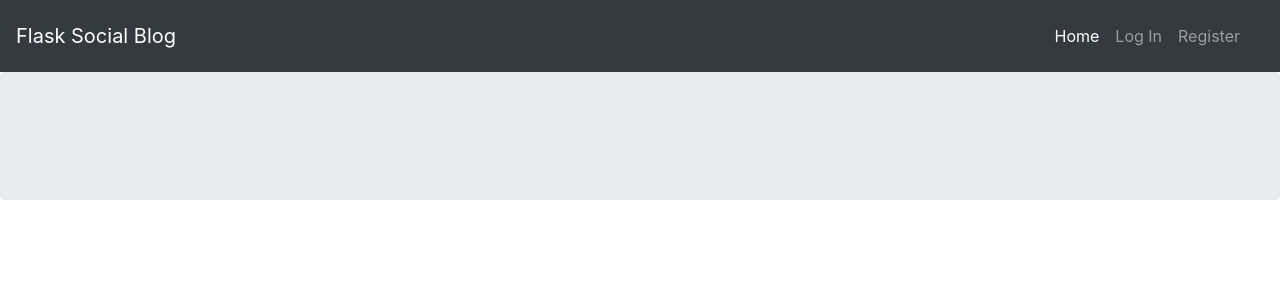
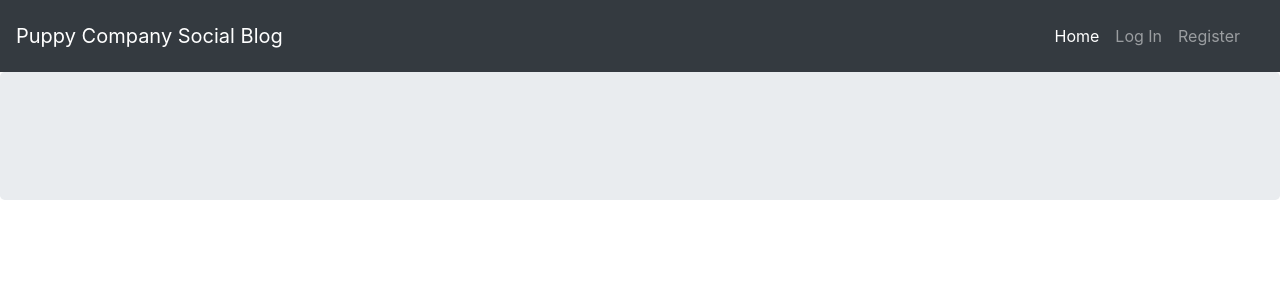
Before and after one commit to ghigbie/social-flask-blog, a Python web app: template puppycompanyblog/templates/base.html in a window 1280 px wide. Shown: the top 300 px of the page. Run offline with Jinja, Linux system fonts and the light colour scheme; the template is opened without the code that fills it, so the values that code supplies are empty; some libraries are stand-ins or nearby versions.

Commit message:
Edit base template

```diff
--- a/puppycompanyblog/templates/base.html
+++ b/puppycompanyblog/templates/base.html
@@ -7,13 +7,13 @@
     <meta http-equiv="X-UA-Compatible" content="ie=edge">
     <link rel="stylesheet" href="https://maxcdn.bootstrapcdn.com/bootstrap/4.0.0/css/bootstrap.min.css"
         integrity="sha384-Gn5384xqQ1aoWXA+058RXPxPg6fy4IWvTNh0E263XmFcJlSAwiGgFAW/dAiS6JXm" crossorigin="anonymous">
-    <title>Flask Login</title>
+    <title>Flask Social Blog</title>
 </head>
 
 <body>
     <nav class="navbar navbar-dark bg-dark">
         <a class="navbar-brand" href="#">
-            Flask Social Blog</a>
+            Puppy Company Social Blog</a>
         <div class="navbar navbar-expand-lg" id="navbarSupportedContent">
             <ul class="navbar-nav mr-auto">
                 <li class="nav-item active">
```
